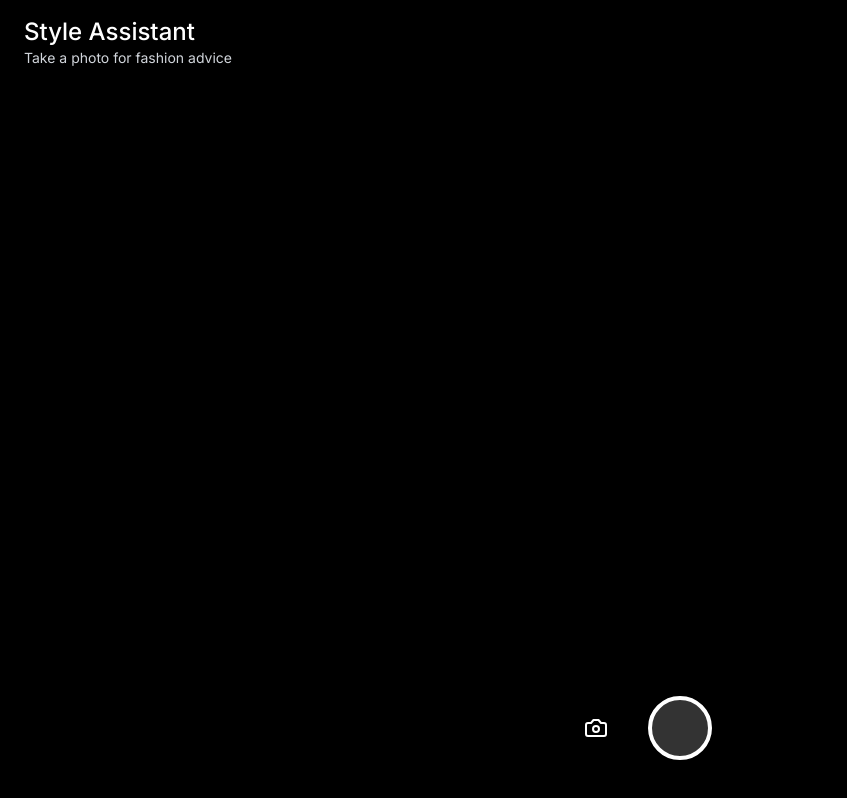
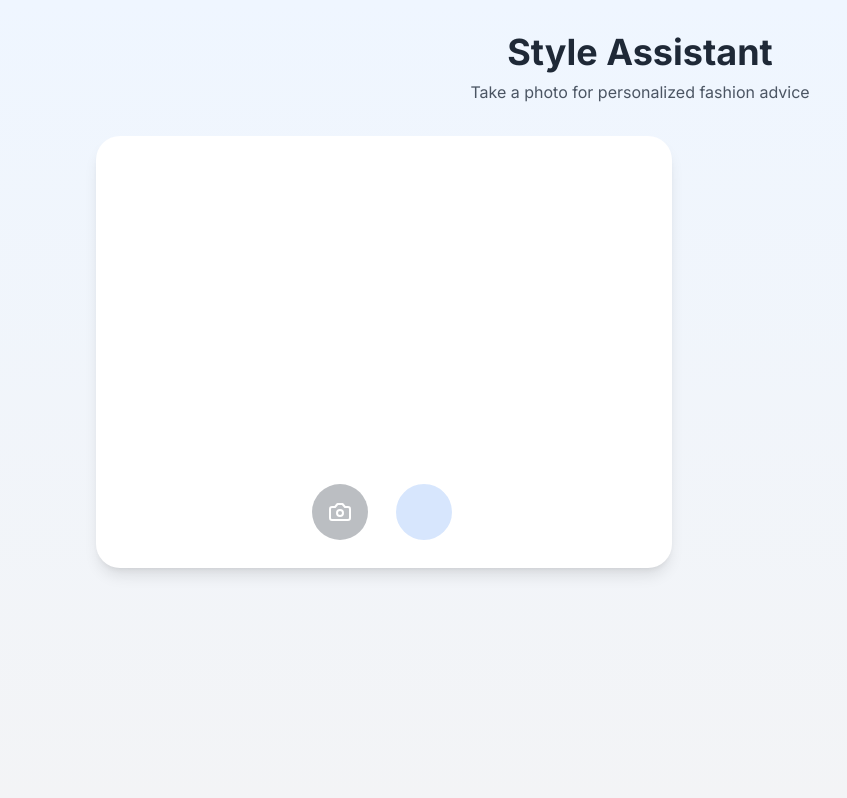
Before and after one commit to st0ckitch/stylist-, a Next.js app: page / in a window 1280 px wide. Shown: the whole page, without its empty margins (0-847 px from the left). Built offline with nearby package versions, Linux system fonts and the light colour scheme; no server answers.

Commit message:
Update page.tsx

```diff
--- a/app/page.tsx
+++ b/app/page.tsx
@@ -34,22 +34,25 @@ export default function Home() {
   }
 
   return (
-    <main className="fixed inset-0 bg-black">
-      <div className="relative h-full flex flex-col">
-        {/* Top Bar */}
-        <div className="relative z-10 px-6 py-4 bg-gradient-to-b from-black/50 to-transparent">
-          <h1 className="text-2xl font-medium text-white">Style Assistant</h1>
-          <p className="text-sm text-gray-300">Take a photo for fashion advice</p>
+    <main className="min-h-screen bg-gradient-to-b from-blue-50 to-gray-100">
+      <div className="max-w-6xl mx-auto p-4 lg:p-8">
+        {/* Header */}
+        <div className="text-center mb-8">
+          <h1 className="text-3xl lg:text-4xl font-bold text-gray-800 mb-2">Style Assistant</h1>
+          <p className="text-gray-600">Take a photo for personalized fashion advice</p>
         </div>
 
         {/* Main Content */}
-        <div className="flex-1 relative">
+        <div className="max-w-md mx-auto lg:max-w-none lg:flex lg:gap-8 lg:items-start">
+          {/* Camera/Image Section */}
+          <div className="lg:flex-1 lg:max-w-xl">
+            <div className="relative rounded-3xl overflow-hidden bg-white shadow-lg">
               {!image ? (
-            <div className="h-full">
+                <div className="relative aspect-[3/4] lg:aspect-[4/3]">
                   <Webcam
                     ref={webcamRef}
                     screenshotFormat="image/jpeg"
-                className={`h-full w-full object-cover ${torchOn ? 'brightness-110' : ''}`}
+                    className={`absolute inset-0 w-full h-full object-cover ${torchOn ? 'brightness-110' : ''}`}
                     videoConstraints={{
                       facingMode: 'user',
                       width: { ideal: 1280 },
@@ -58,49 +61,52 @@ export default function Home() {
                   />
 
                   {/* Camera Controls */}
-              <div className="absolute bottom-0 inset-x-0 pb-10 px-6">
+                  <div className="absolute bottom-6 inset-x-0 px-6">
                     <div className="flex items-center justify-center gap-6">
-                  {/* Flash Toggle */}
                       <button
                         onClick={() => setTorchOn(!torchOn)}
-                    className={`p-4 rounded-full ${
+                        className={`p-4 rounded-full transition-all ${
                           torchOn
-                        ? 'bg-yellow-500 text-white'
-                        : 'bg-black/30 text-white backdrop-blur-md'
+                            ? 'bg-yellow-500 text-white shadow-lg'
+                            : 'bg-gray-800/30 text-white backdrop-blur-md hover:bg-gray-800/40'
                         }`}
                       >
                         <Camera size={24} />
                       </button>
 
-                  {/* Capture Button */}
                       <button
                         onClick={capture}
-                    className="w-16 h-16 rounded-full border-4 border-white bg-white/20 backdrop-blur-sm"
+                        className="w-16 h-16 rounded-full border-4 border-white bg-blue-500/20 hover:bg-blue-500/30 backdrop-blur-sm transition-all"
                       />
                     </div>
                   </div>
                 </div>
               ) : (
-            <div className="h-full flex flex-col">
-              <div className="relative flex-1">
-                <img src={image} alt="captured" className="h-full w-full object-cover" />
+                <div className="relative aspect-[3/4] lg:aspect-[4/3]">
+                  <img src={image} alt="captured" className="absolute inset-0 w-full h-full object-cover" />
+                </div>
+              )}
+            </div>
+          </div>
 
-                {/* Action Buttons */}
-                <div className="absolute bottom-0 inset-x-0 p-6 space-y-4 bg-gradient-to-t from-black/90 via-black/50 to-transparent">
+          {/* Controls & Advice Section */}
+          {image && (
+            <div className="mt-6 lg:mt-0 lg:flex-1">
+              <div className="space-y-6">
                 <div className="flex gap-4">
                   <button
                     onClick={() => {
                       setImage(null)
                       setAdvice('')
                     }}
-                      className="flex-1 py-3 rounded-2xl bg-white/20 backdrop-blur-md text-white font-medium"
+                    className="flex-1 py-3 px-4 rounded-2xl bg-gray-100 hover:bg-gray-200 text-gray-700 font-medium transition-all"
                   >
                     Retake
                   </button>
                   <button
                     onClick={analyzeImage}
                     disabled={loading}
-                      className="flex-1 py-3 rounded-2xl bg-blue-500 text-white font-medium flex items-center justify-center gap-2"
+                    className="flex-1 py-3 px-4 rounded-2xl bg-blue-500 hover:bg-blue-600 text-white font-medium flex items-center justify-center gap-2 transition-all disabled:opacity-50"
                   >
                     {loading ? (
                       <>
@@ -117,12 +123,14 @@ export default function Home() {
                 </div>
 
                 {advice && (
-                    <div className="p-4 rounded-2xl bg-white/10 backdrop-blur-md">
-                      <h2 className="text-lg font-medium text-white mb-2">Style Advice</h2>
-                      <p className="text-gray-200 leading-relaxed">{advice}</p>
+                  <div className="p-6 rounded-2xl bg-white shadow-lg">
+                    <h2 className="text-xl font-semibold text-gray-800 mb-4 flex items-center gap-2">
+                      <Wand2 className="text-blue-500" />
+                      Style Advice
+                    </h2>
+                    <p className="text-gray-600 leading-relaxed">{advice}</p>
                   </div>
                 )}
-                </div>
               </div>
             </div>
           )}
```
Lines whose indentation alone changed are shown as unchanged.
